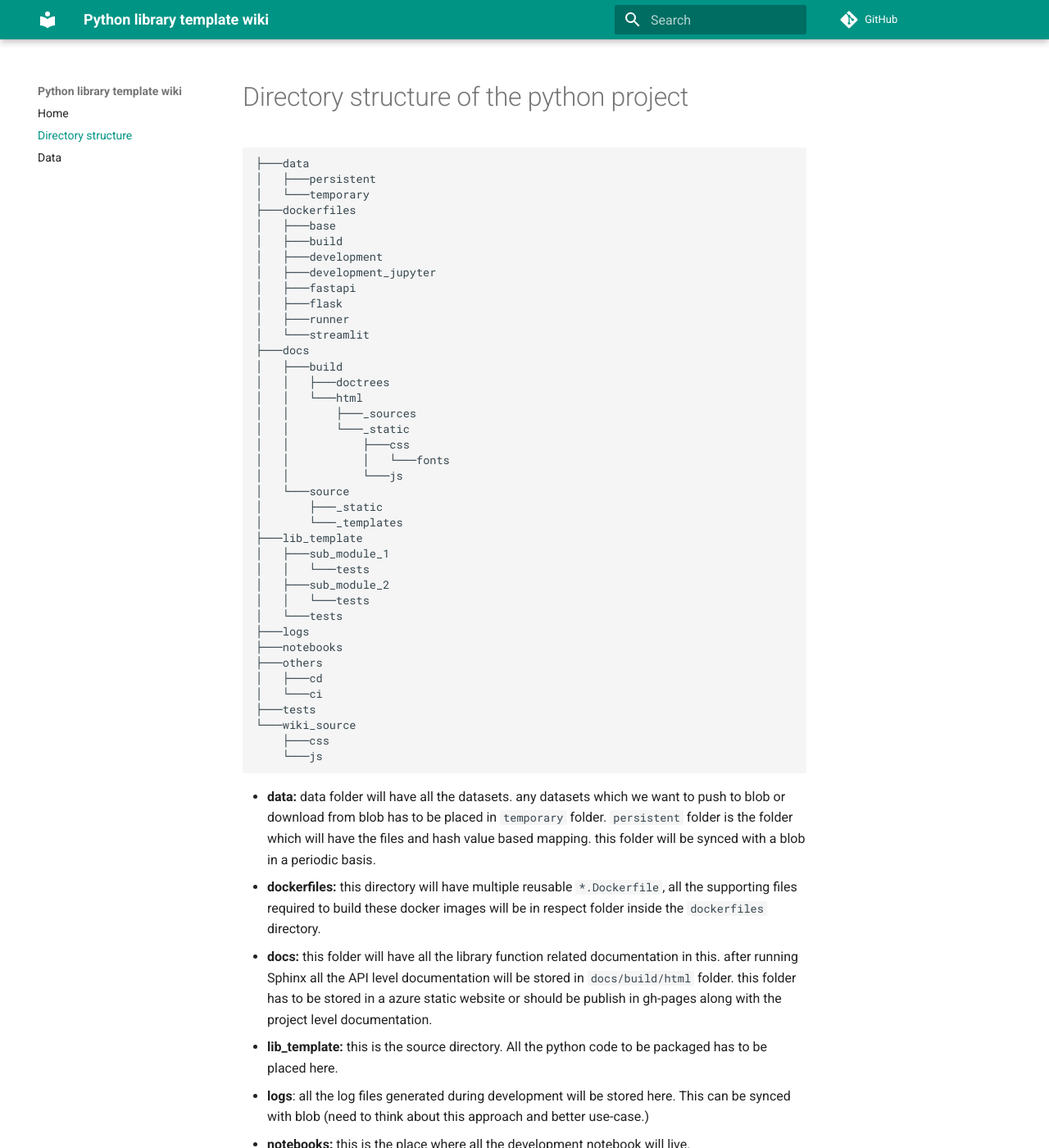
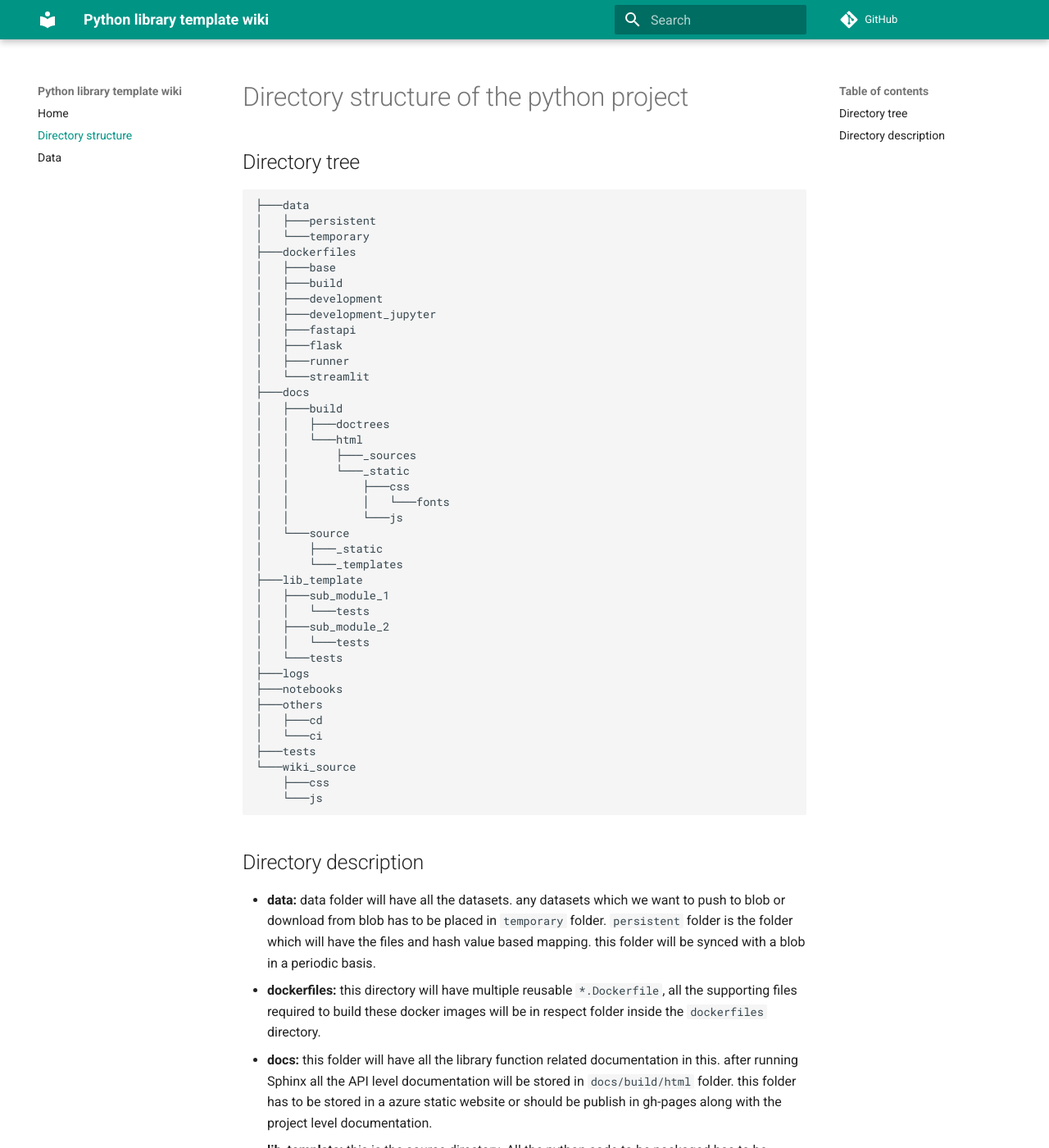
Before and after one commit to pandalearnstocode/python-library-template, an MkDocs documentation site: the page built from wiki_source/dir_str.md, in a window 1280 px wide and 1400 px high. Shown: the whole window at 82% size. Built offline with MkDocs 1.6.1 and Material for MkDocs 9.7.7, drawn with Linux system fonts in a browser that asks for light colours; nearby versions of some CDN libraries; library files that are not in the unit come from our copies; comment, search, counter and statistics services are not loaded.

Commit message:
docs: update in directory structure.

````diff
--- a/wiki_source/dir_str.md
+++ b/wiki_source/dir_str.md
@@ -1,5 +1,7 @@
 # Directory structure of the python project
 
+
+## Directory tree
 
 ```
 ├───data
@@ -43,6 +45,8 @@
     └───js
 ```
 
+## Directory description
+
 * __data:__ data folder will have all the datasets. any datasets which we want to push to blob or download from blob has to be placed in `temporary` folder. `persistent` folder is the folder which will have the files and hash value based mapping. this folder will be synced with a blob in a periodic basis.
 * __dockerfiles:__ this directory will have multiple reusable `*.Dockerfile`, all the supporting files required to build these docker images will be in respect folder inside the `dockerfiles` directory.
 * __docs:__ this folder will have all the library function related documentation in this. after running Sphinx all the API level documentation will be stored in `docs/build/html` folder. this folder has to be stored in a azure static website or should be publish in gh-pages along with the project level documentation.
````
